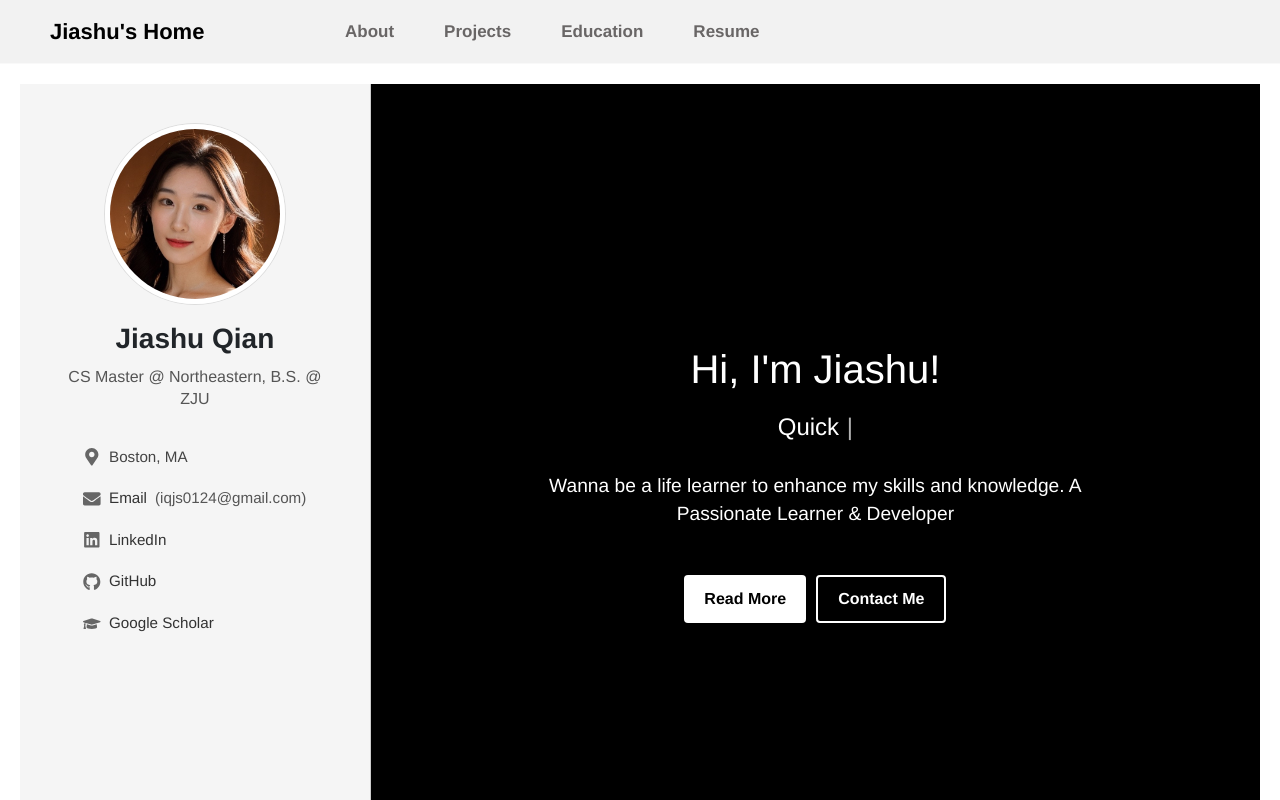
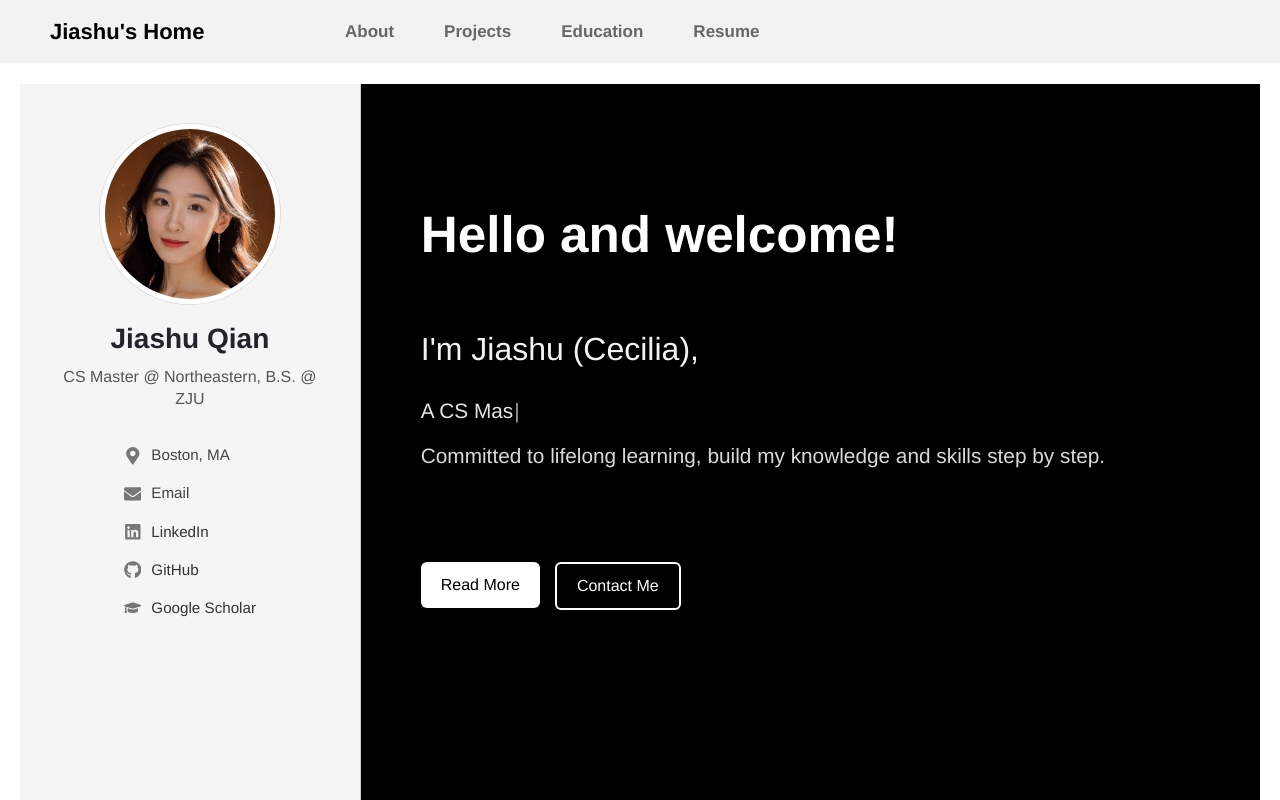
Before and after one commit to JashuuQ/HomePage, a React app: page /#/ in a window 1280 px wide. Shown: the top 800 px of the page. Built offline with nearby package versions, Linux system fonts and the light colour scheme.

Commit message:
Update the home page

```diff
--- a/src/Home/LeftProfile.tsx
+++ b/src/Home/LeftProfile.tsx
@@ -1,6 +1,5 @@
-import React from "react";
+import React, { useState } from "react";
 import styled from "styled-components";
-
 import {
   FaMapMarkerAlt,
   FaEnvelope,
@@ -9,7 +8,6 @@ import {
   FaGraduationCap
 } from "react-icons/fa";
 
-// Left container with background & layout
 const LeftContainer = styled.div`
   flex: 1;
   background-color: #f5f5f5;
@@ -22,10 +20,12 @@ const LeftContainer = styled.div`
 
 const ProfileImage = styled.img`
   width: 180px;
+  height: 180px;
   border-radius: 50%;
   margin-bottom: 18px;
-  border: 5px solid #fff; /* white border*/
-  box-shadow: 0 0 0 1px #ddd; /* subtle shadow line */
+  border: 5px solid #fff;
+  box-shadow: 0 0 0 1px #ddd;
+  object-fit: cover;
 `;
 
 const NameTitle = styled.h3`
@@ -37,16 +37,20 @@ const InfoText = styled.p`
   font-size: 1rem;
   color: #555;
   line-height: 1.4;
-  text-align: center;  /* multiple lines - center */
+  text-align: center;
   margin-bottom: 20px;
 `;
 
 const InfoList = styled.ul`
   list-style: none;
   padding: 0;
-  line-height: 1.8;
+  line-height: 1.6;
 `;
 
+/**
+ * InfoItem:
+ * - Each row: icon + label link
+ */
 const InfoItem = styled.li`
   display: flex;
   align-items: center;
@@ -55,10 +59,64 @@ const InfoItem = styled.li`
   margin: 10px 0;
 `;
 
+
 const IconWrapper = styled.span`
-  margin-right: 8px;
+  margin-right: 10px;
   font-size: 1.1rem;
-  color: #666;
+  color: #777;
+`;
+
+/**
+ * RowContent:
+ * - This ensures the text is truly centered with the icon
+ */
+const RowContent = styled.div`
+  display: flex;
+  align-items: center;
+  position: relative;
+  margin-top: 2px;
+`;
+
+/**
+ * TooltipWrapper:
+ * - keep the tooltip trigger in the same flex row so it doesn't shift
+ */
+const TooltipWrapper = styled.span`
+  position: relative;
+  display: inline-flex;
+  align-items: center;
+  cursor: pointer;
+`;
+
+/**
+ * Tooltip:
+ * - Appears below the trigger
+ */
+const Tooltip = styled.div`
+  position: absolute;
+  top: 100%;
+  left: 0;
+  background-color: #fff;
+  border: 1px solid #ccc;
+  padding: 8px 12px;
+  margin-top: 6px;
+  border-radius: 4px;
+  box-shadow: 0 2px 4px rgba(0, 0, 0, 0.1);
+  z-index: 999;
+`;
+
+const CopyButton = styled.button`
+  display: inline-block;
+  margin-top: 5px;
+  padding: 4px 8px;
+  font-size: 0.9rem;
+  border: none;
+  background-color: #eee;
+  cursor: pointer;
+  border-radius: 4px;
+  &:hover {
+    background-color: #ddd;
+  }
 `;
 
 const ExternalLink = styled.a`
@@ -70,42 +128,55 @@ const ExternalLink = styled.a`
 `;
 
 const LeftProfile: React.FC = () => {
+  const [showTooltip, setShowTooltip] = useState(false);
+
+  const handleCopy = () => {
+    navigator.clipboard.writeText("iqjs0124@gmail.com");
+    alert("Email address copied to clipboard!");
+  };
+
   return (
     <LeftContainer>
       <ProfileImage src="/images/profile.jpg" alt="Profile" />
       <NameTitle>Jiashu Qian</NameTitle>
-
-      <InfoText>
-        CS Master @ Northeastern, B.S. @ ZJU
-      </InfoText>
+      <InfoText>CS Master @ Northeastern, B.S. @ ZJU</InfoText>
 
       <InfoList>
+        {/* LOCATION */}
         <InfoItem>
           <IconWrapper>
             <FaMapMarkerAlt />
           </IconWrapper>
-          Boston, MA
+          <RowContent>Boston, MA</RowContent>
         </InfoItem>
 
+        {/* EMAIL (with tooltip) */}
         <InfoItem>
           <IconWrapper>
             <FaEnvelope />
           </IconWrapper>
-          <ExternalLink
-            href="mailto:iqjs0124@gmail.com"
-            rel="noopener noreferrer"
+          <RowContent>
+            <TooltipWrapper
+              onMouseEnter={() => setShowTooltip(true)}
+              onMouseLeave={() => setShowTooltip(false)}
             >
               Email
-          </ExternalLink>
-          <span style={{ marginLeft: "8px", color: "#555" }}>
-            (iqjs0124@gmail.com)
-          </span>
+              {showTooltip && (
+                <Tooltip>
+                  <p style={{ margin: 0 }}>iqjs0124@gmail.com</p>
+                  <CopyButton onClick={handleCopy}>Copy</CopyButton>
+                </Tooltip>
+              )}
+            </TooltipWrapper>
+          </RowContent>
         </InfoItem>
 
+        {/* LINKEDIN */}
         <InfoItem>
           <IconWrapper>
             <FaLinkedin />
           </IconWrapper>
+          <RowContent>
             <ExternalLink
               href="https://www.linkedin.com/in/jiashu-cecilia-qian-551b70284/"
               target="_blank"
@@ -113,12 +184,15 @@ const LeftProfile: React.FC = () => {
             >
               LinkedIn
             </ExternalLink>
+          </RowContent>
         </InfoItem>
 
+        {/* GITHUB */}
         <InfoItem>
           <IconWrapper>
             <FaGithub />
           </IconWrapper>
+          <RowContent>
             <ExternalLink
               href="https://github.com/JashuuQ"
               target="_blank"
@@ -126,12 +200,15 @@ const LeftProfile: React.FC = () => {
             >
               GitHub
             </ExternalLink>
+          </RowContent>
         </InfoItem>
 
+        {/* GOOGLE SCHOLAR */}
         <InfoItem>
           <IconWrapper>
             <FaGraduationCap />
           </IconWrapper>
+          <RowContent>
             <ExternalLink
               href="https://scholar.google.com/citations?user=JMiqOEIAAAAJ&hl"
               target="_blank"
@@ -139,31 +216,9 @@ const LeftProfile: React.FC = () => {
             >
               Google Scholar
             </ExternalLink>
+          </RowContent>
         </InfoItem>
       </InfoList>
-
-      {/* <InfoList>
-        <InfoListItem>Location: Boston, MA, USA</InfoListItem>
-        <InfoListItem>Email: iqjs0124@gmail.com</InfoListItem>
-        <InfoListItem>
-          <ExternalLink
-            href="https://github.com/JashuuQ"
-            target="_blank"
-            rel="noopener noreferrer"
-          >
-            GitHub
-          </ExternalLink>
-        </InfoListItem>
-        <InfoListItem>
-          <ExternalLink
-            href="https://www.linkedin.com/in/jiashu-cecilia-qian-551b70284/"
-            target="_blank"
-            rel="noopener noreferrer"
-          >
-            LinkedIn
-          </ExternalLink>
-        </InfoListItem>
-      </InfoList> */}
     </LeftContainer>
   );
 };
--- a/src/Home/RightProfile.tsx
+++ b/src/Home/RightProfile.tsx
@@ -1,6 +1,8 @@
-import React from "react";
+import React, { useState } from "react";
 import styled from "styled-components";
 import Typewriter from "typewriter-effect";
+import { useNavigate } from "react-router-dom";
+import { FaEnvelope } from "react-icons/fa";
 
 const RightContainer = styled.div`
   flex: 3;
@@ -8,64 +10,120 @@ const RightContainer = styled.div`
   color: #fff;
   display: flex;
   flex-direction: column;
-  justify-content: center;
-  align-items: center;
-  padding: 40px;
+  justify-content: flex-start;
+  align-items: flex-start;
+  padding: 120px 60px;
+  text-align: left;
+
+  @media (max-width: 768px) {
+    padding: 20px;
+  }
 `;
 
 const Title = styled.h1`
-  font-size: 2.5rem;
-  margin-bottom: 20px;
+  font-size: 3.2rem;
+  margin-bottom: 65px;
+  font-weight: bold;
+`;
+
+const Subtitle = styled.h2`
+  font-size: 2rem;
+  margin-bottom: 30px;
+  font-weight: 500;
+  color: rgba(255, 255, 255, 0.95);
 `;
 
 const TypewriterText = styled.h3`
-  margin-bottom: 30px;
-  font-size: 1.5rem;
+  font-size: 1.3rem;
+  font-weight: 400;
+  margin-bottom: 15px;
+  color: rgba(255, 255, 255, 0.9);
 `;
 
 const Description = styled.p`
-  font-size: 1.2rem;
-  text-align: center;
-  max-width: 600px;
+  margin-bottom: 70px;
+  font-size: 1.3rem;
+  font-weight: 400;
+  line-height: 1.6;
+  max-width: 800px;
+  color: rgba(255, 255, 255, 0.85);
 `;
 
 const ButtonGroup = styled.div`
-  margin-top: 30px;
+  margin-top: 20px;
   display: flex;
-  gap: 10px;
+  gap: 15px;
+  justify-content: flex-start;
+  align-items: flex-start;
+  width: 100%;
 `;
 
 const PrimaryButton = styled.button`
-  padding: 10px 20px;
+  padding: 11px 20px;
+  font-size: 1rem;
   cursor: pointer;
   background-color: #fff;
   color: #000;
   border: none;
-  border-radius: 4px;
-  font-weight: bold;
+  border-radius: 6px;
+  font-weight: 400;
+  transition: background-color 0.3s ease;
+
+  &:hover {
+    background-color: #ddd;
+    transform: scale(1.05);
+  }
 `;
 
 const SecondaryButton = styled.button`
   padding: 10px 20px;
+  font-size: 1rem;
   cursor: pointer;
   background-color: transparent;
   color: #fff;
   border: 2px solid #fff;
-  border-radius: 4px;
-  font-weight: bold;
+  border-radius: 6px;
+  font-weight: 400;
+  transition: background-color 0.3s ease, color 0.3s ease;
+
+  &:hover {
+    background-color: #fff;
+    color: #000;
+    transform: scale(1.05);
+  }
+`;
+
+const EmailDisplay = styled.div`
+  margin-top: 20px;
+  font-size: 1rem;
+  color:rgba(255, 255, 255, 0.83);
 `;
 
 const RightProfile: React.FC = () => {
+  const navigate = useNavigate();
+  const [showEmail, setShowEmail] = useState(false);
+
+  const handleReadMore = () => {
+    navigate("/about");
+  };
+
+  const handleContactMe = () => {
+    setShowEmail((prev) => !prev);
+  };
+
   return (
     <RightContainer>
-      <Title>Hi, I'm Jiashu!</Title>
+      <Title>Hello and welcome!</Title>
+      <Subtitle>I'm Jiashu (Cecilia), </Subtitle>
+
       <TypewriterText>
         <Typewriter
           options={{
             strings: [
-              "Self-Driven",
-              "Quick Starter",
-              "Life Learner",
+              "A CS Master Student",
+              "A Passionate Learner",
+              "A Self-Driven Innovator",
+              "A Full-Stack Developer",
             ],
             autoStart: true,
             loop: true,
@@ -73,14 +131,23 @@ const RightProfile: React.FC = () => {
           }}
         />
       </TypewriterText>
+
       <Description>
-        Wanna be a life learner to enhance my skills and knowledge.
-        A Passionate Learner & Developer
+        Committed to lifelong learning, build my knowledge and skills step by step.
       </Description>
+
       <ButtonGroup>
-        <PrimaryButton>Read More</PrimaryButton>
-        <SecondaryButton>Contact Me</SecondaryButton>
+        <PrimaryButton onClick={handleReadMore}>Read More</PrimaryButton>
+        <SecondaryButton onClick={handleContactMe}>Contact Me</SecondaryButton>
       </ButtonGroup>
+
+      {showEmail && (
+        <EmailDisplay>
+          <FaEnvelope size={15} />
+          <span> iqjs0124@gmail.com</span>
+        </EmailDisplay>
+      )}
+
     </RightContainer>
   );
 };
```
Lines whose indentation alone changed are shown as unchanged.
